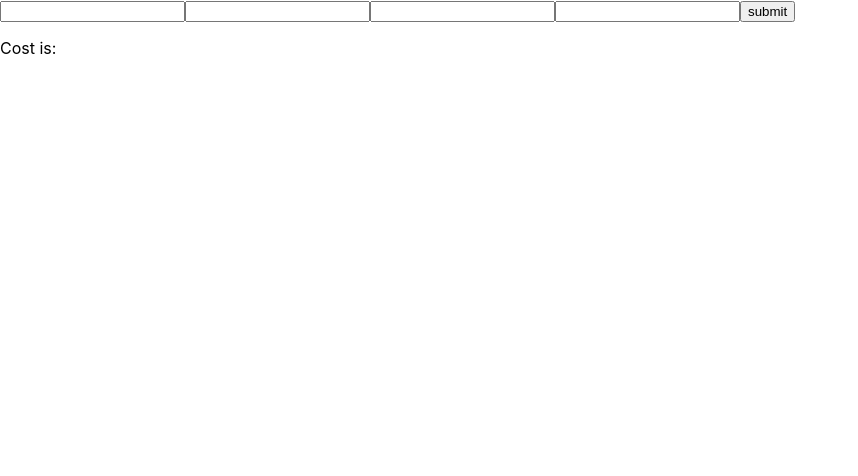
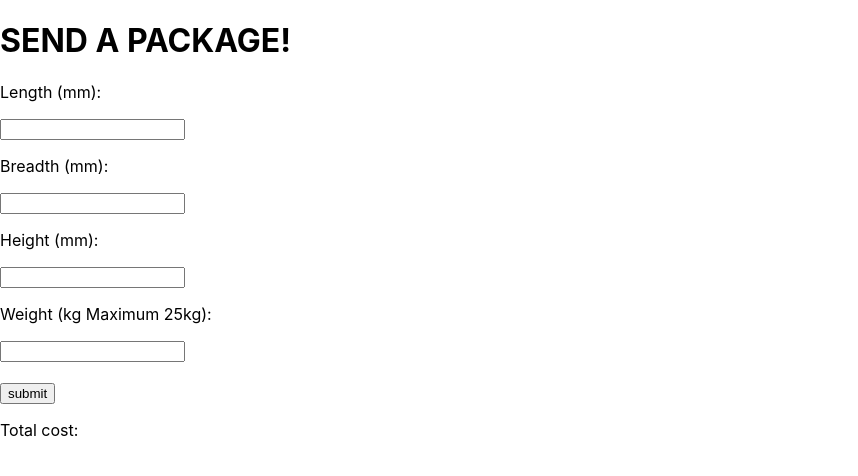
Before and after one commit to matthew-devonport/Parcel-Exercise, a React (Create React App) app: page / in a window 1280 px wide. Shown: the top 476 px of the page, without its empty margins (0-858 px from the left). Built offline with nearby package versions, Linux system fonts and the light colour scheme.

Commit message:
created form and UI for form

```diff
--- a/public/index.html
+++ b/public/index.html
@@ -24,7 +24,7 @@
       work correctly both with client-side routing and a non-root public URL.
       Learn how to configure a non-root public URL by running `npm run build`.
     -->
-    <title>React App</title>
+    <title>Package Sending Form</title>
   </head>
   <body>
     <noscript>You need to enable JavaScript to run this app.</noscript>
--- a/src/Parcel.js
+++ b/src/Parcel.js
@@ -1,5 +1,4 @@
 const getShippingCost = (parcel) => {
-
 
 if (parcel === null)  {
    const noPackage = {
@@ -84,6 +83,4 @@ if (parcel.length <= 400 &&
 }
 }
 
-module.exports = {
-    getShippingCost
-}
+module.exports = getShippingCost
--- a/src/components/Form.jsx
+++ b/src/components/Form.jsx
@@ -11,20 +11,17 @@ class Form extends React.Component {
           breadth: '',
           height: '',
           weight: '',
-          cost: ''};
+          result: {
+              error: null,
+              cost: null
+          }};
         this.handleChange = this.handleChange.bind(this);
         this.handleSubmit = this.handleSubmit.bind(this);
     }
 
     handleChange(event) {
-    const target = event.target;
-    const value = target.value
-    const name = target.name;
-
-        this.setState({
-       [name]: value
-        });
-   }
+        this.setState({ [event.target.name]: event.target.value });
+    }
 
    handleSubmit(event) {
     event.preventDefault();
@@ -33,22 +30,31 @@ class Form extends React.Component {
       breadth: this.state.breadth,
       height: this.state.height,
       weight: this.state.weight,
-      cost: this.state.cost
     };
-   getShippingCost(data);
+  const result = getShippingCost(data);
 
+  this.setState({
+    result: result
+})
 }
+  render () {
 
-   render () {
     return (
     <div>
     <form id="form" onSubmit={this.handleSubmit}>
+    <h1>SEND A PACKAGE!</h1>
+    <p>Length (mm):</p>
     <input name="length" value={this.state.length} onChange={this.handleChange}/>
+    <p>Breadth (mm):</p>
     <input name="breadth" value={this.state.breadth} onChange={this.handleChange}/>
+    <p>Height (mm):</p>
     <input name="height" value={this.state.height} onChange={this.handleChange}/>
+    <p>Weight (kg Maximum 25kg):</p>
     <input name="weight" value={this.state.weight} onChange={this.handleChange}/>
+    <br />
+    <br />
     <input type='submit' value='submit'/>
-    <p>Cost is: <span name="cost" value={this.state.cost}/></p>
+    <p>Total cost: {this.state.result.error ? this.state.result.error : this.state.result.cost} </p>
     </form>
     </div>
   );
```
Also changed, not shown: 1 other file (tests, documents, lock files or other folders).
